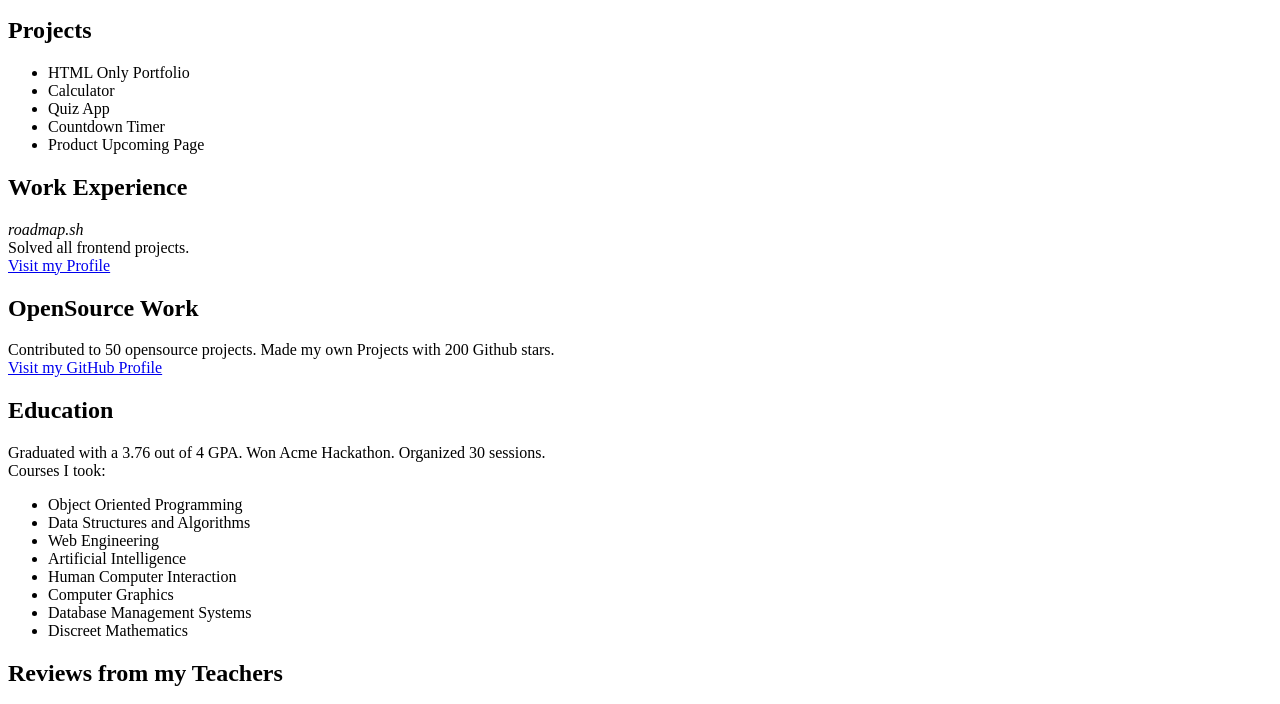
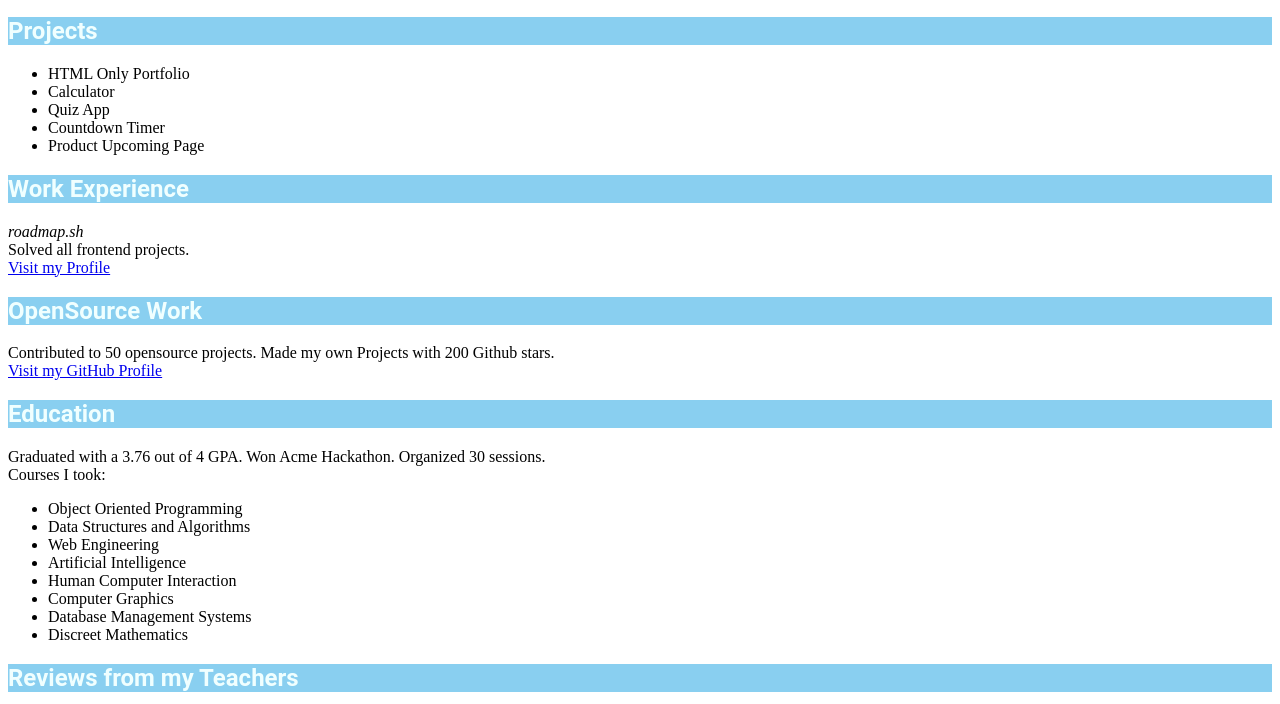
Before and after one commit to ccircuitboard/personal-portfolio, a plain HTML site: page index.html in a window 1280 px wide. Shown: the part 79-783 px from the top of the page. Drawn offline with Linux system fonts and the light colour scheme.

Commit message:
Add styling to h2

```diff
--- a/styles.css
+++ b/styles.css
@@ -10,3 +10,10 @@ nav ul{
     list-style-type: none;
     gap: 10px;
 }
+
+h2{
+    background-color: #89CFF0;
+    font-weight: bolder;
+    font-family: 'Roboto', sans-serif;
+    color: azure;
+    }
```
